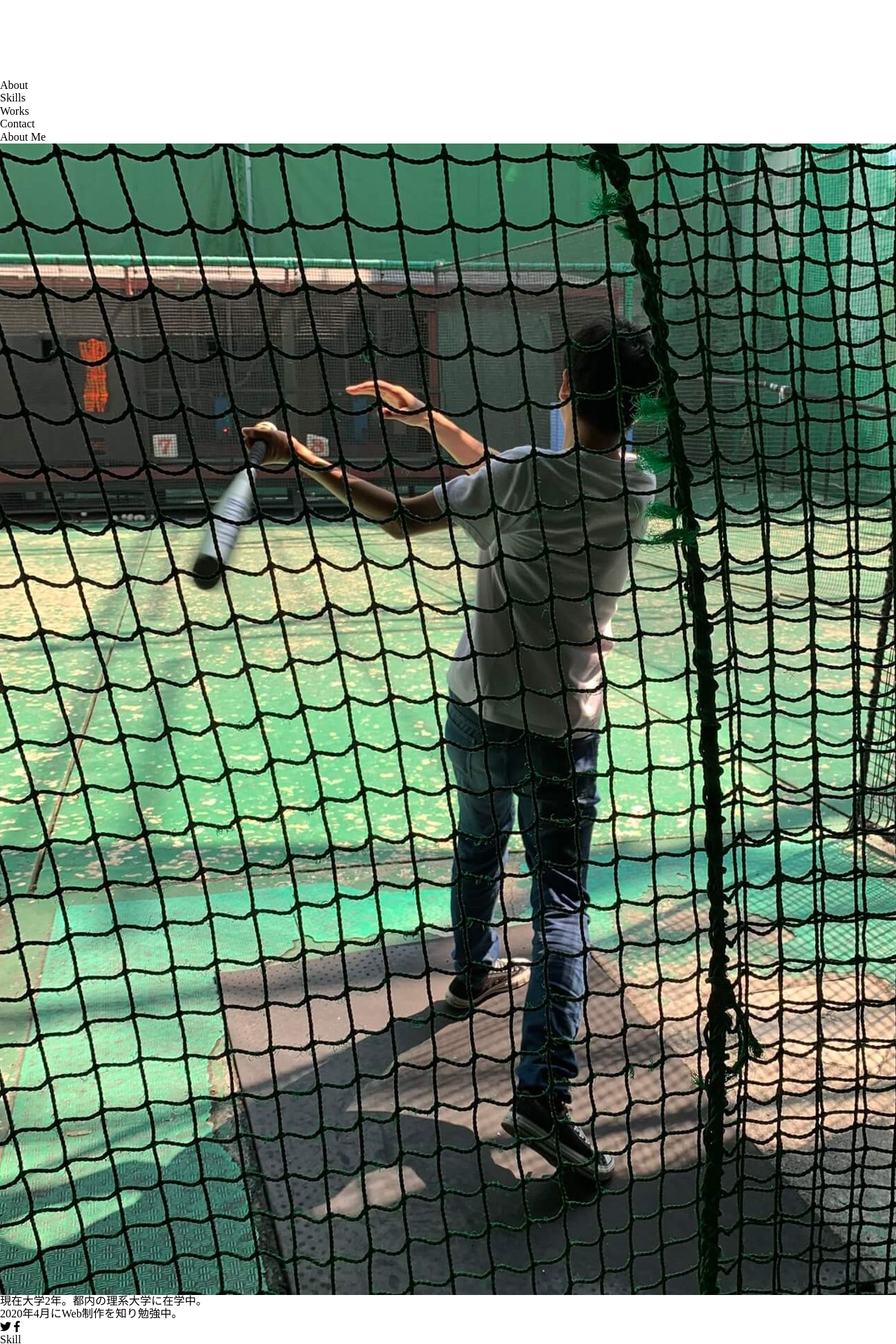
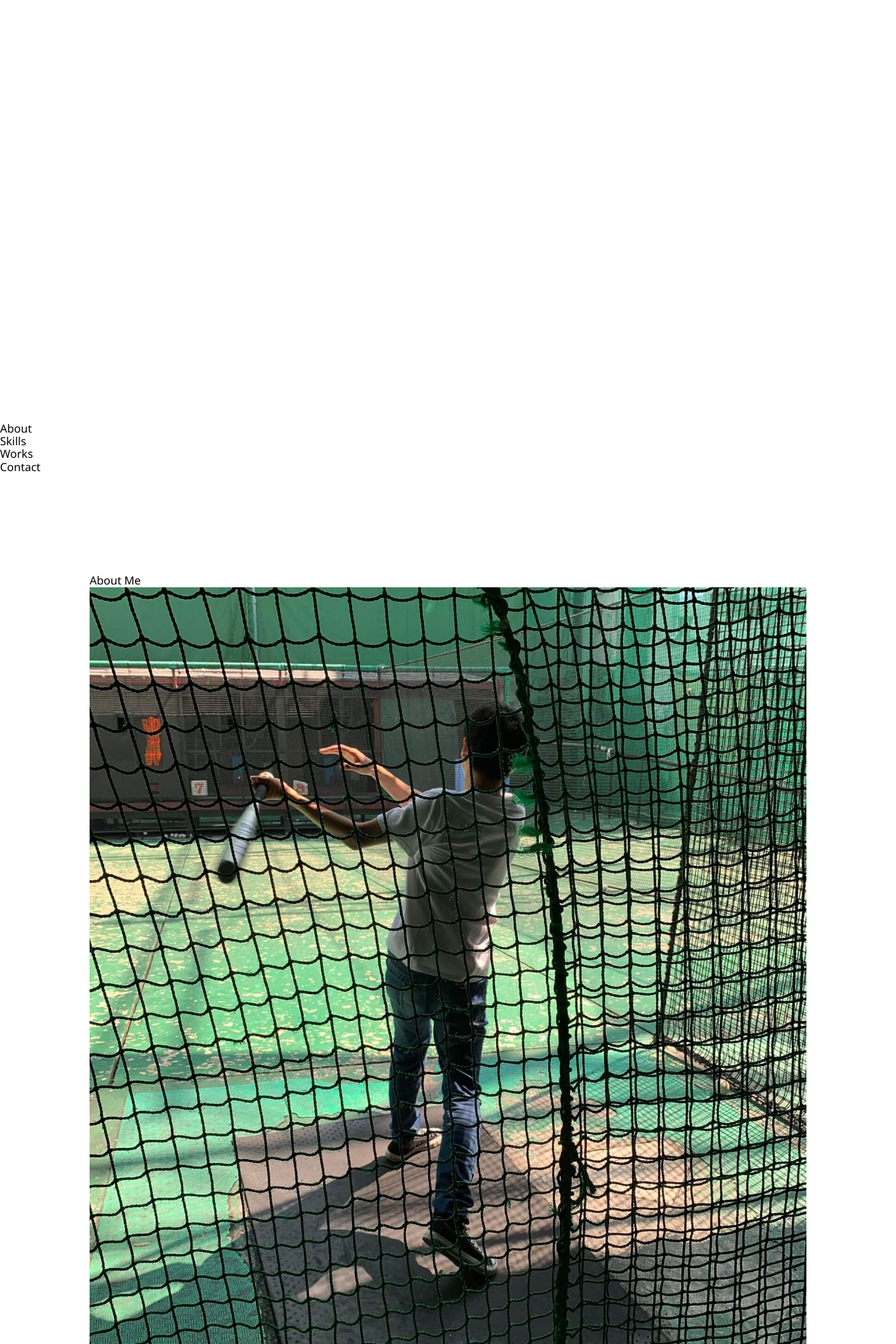
Before and after one commit to ryoya-murata/myportfolio, a PHP site: page / in a window 1280 px wide; the page is wider, and only the part inside the window is pictured. Shown: the top 1920 px of that part at 70% size. Run offline with PHP 8.4, Linux system fonts and the light colour scheme; some libraries are stand-ins or nearby versions.

Commit message:
cssの初期設定完了

```diff
--- a/css/style.css
+++ b/css/style.css
@@ -1 +1,45 @@
-/* No CSS *//*# sourceMappingURL=style.css.map */
+html {
+  font-size: 16px;
+}
+
+body {
+  font-family: 'Noto Sans', 'Noto Sans JP', sans-serif;
+}
+
+img {
+  width: 100%;
+  vertical-align: top;
+}
+
+.section {
+  padding: 3em 0;
+}
+
+.section__inner {
+  max-width: 1024px;
+  width: 100%;
+  -webkit-box-sizing: content-box;
+          box-sizing: content-box;
+  padding: 0 30px;
+  margin: 0 auto;
+}
+
+.section__title {
+  font-size: 2em;
+  margin-bottom: .5em;
+  padding-bottom: 6px;
+  border-bottom: 2px solid #000;
+}
+
+.button {
+  display: inline-block;
+  text-align: center;
+  font-size: 1.125rem;
+  -webkit-transition: .3s;
+  transition: .3s;
+}
+
+.button:hover {
+  opacity: .7s;
+}
+/*# sourceMappingURL=style.css.map */
--- a/css/style.scss
+++ b/css/style.scss
@@ -0,0 +1,71 @@
+@charset 'utf-8';
+
+html{
+    font-size: 16px;
+}
+
+body{
+    font-family: 'Noto Sans', 'Noto Sans JP', sans-serif;
+}
+
+img{
+    width: 100%;
+    vertical-align: top;
+}
+
+
+// =======================
+//  メディアクエリ
+// =======================
+
+$layout-width-inner: 1024px;
+
+$breakpoints: (
+  "sp": "screen and (max-width: 767px)",
+  "tab": "screen and (max-width: #{$layout-width-inner - 1px})",
+  "pc": "screen and (min-width: #{$layout-width-inner})"
+);
+
+@mixin mq($breakpoint: sp) {
+    @media #{map-get($breakpoints, $breakpoint)} {
+      @content;
+    }
+  }
+
+
+// =======================
+//  共通部分
+// =======================
+
+$font-color:#1c1b15;
+$bg-color:#BCBABE;
+
+.section{
+    padding: 3em 0;
+}
+
+.section__inner{
+    max-width : $layout-width-inner;
+    width: 100%;
+    box-sizing: content-box;
+    padding: 0 30px;
+    margin: 0 auto;
+}
+
+.section__title{
+    font-size: 2em;
+    margin-bottom: .5em;
+    padding-bottom: 6px;
+    border-bottom: 2px solid #000;
+}
+
+.button{
+    display: inline-block;
+    text-align: center;
+    font-size: 1.125rem;
+    transition: .3s;
+
+    &:hover{
+        opacity: .7s;
+    }
+}
--- a/index.html
+++ b/index.html
@@ -8,6 +8,9 @@
     <link rel="icon" type="image/png" href="./img/favicon.png">
     <!-- font awesome -->
     <link rel="stylesheet" href="https://use.fontawesome.com/releases/v5.6.3/css/all.css">
+    <!-- google fonts -->
+    <link rel="preconnect" href="https://fonts.gstatic.com">
+    <link href="https://fonts.googleapis.com/css2?family=Noto+Sans&family=Noto+Sans+JP&display=swap" rel="stylesheet">
     <!-- destyle.css -->
     <link rel="stylesheet" href="./css/destyle.css">
     <!-- my css -->
@@ -16,8 +19,8 @@
 <body>
 
     <!-- header -->
-    <section class="section header">
-        <div class="section__inner header__inner">
+    <header class="header">
+        <div class="header__inner">
             <div class="header__logo-wrap">
                 <img src="./img/logo-white.png" alt="" class="header__logo">
             </div><!-- /.header__logo-wrap -->
@@ -29,8 +32,8 @@
                     <li class="header__item">Contact</li><!-- /.header__item -->
                 </ul><!-- /.header__list -->
             </div><!-- /.header__list-wrap -->
-        </div><!-- /.section__inner header__inner -->
-    </section><!-- /.section header -->
+        </div><!-- /.header__inner -->
+    </header><!-- /.header -->
 
     <!-- top -->
     <section class="section top">
@@ -174,13 +177,13 @@
         </div><!-- /.section__inner contact__inner -->
     </section><!-- /.section contact -->
 
-    <section class="section footer">
-        <div class="section__inner footer__inner">
+    <footer class="footer">
+        <div class="footer__inner">
             <a href="" class="button footer__button button--bg_dark"><i class="fab fa-twitter"></i><span class="button__icon button__icon--twitter"></span><!-- /.button__icon button__icon--twitter --></a><!-- /.button button--bg_dark -->
             <a href="" class="button footer__button button--bg_dark"><i class="fab fa-facebook-f"></i><span class="button__icon button__icon--facebook"></span><!-- /.button__icon button__icon--facebook --></a><!-- /.button button--bg_dark -->
             <small class="footer__copyright">&copy; 2020 Ryoya</small><!-- /.footer__copyright -->
-        </div><!-- /.section__inner footer__inner -->
-    </section><!-- /.section footer -->
+        </div><!-- /.footer__inner -->
+    </footer><!-- /.footer -->
 
 
 
```
Also changed, not shown: 1 other file.
